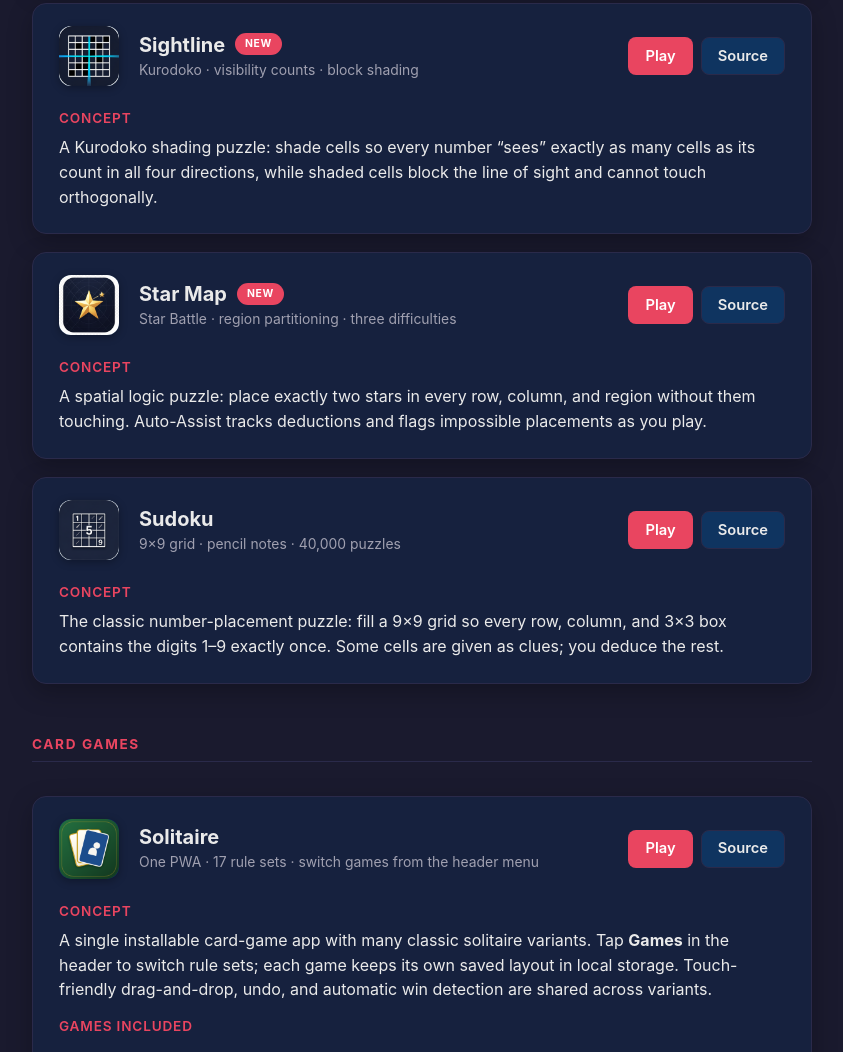
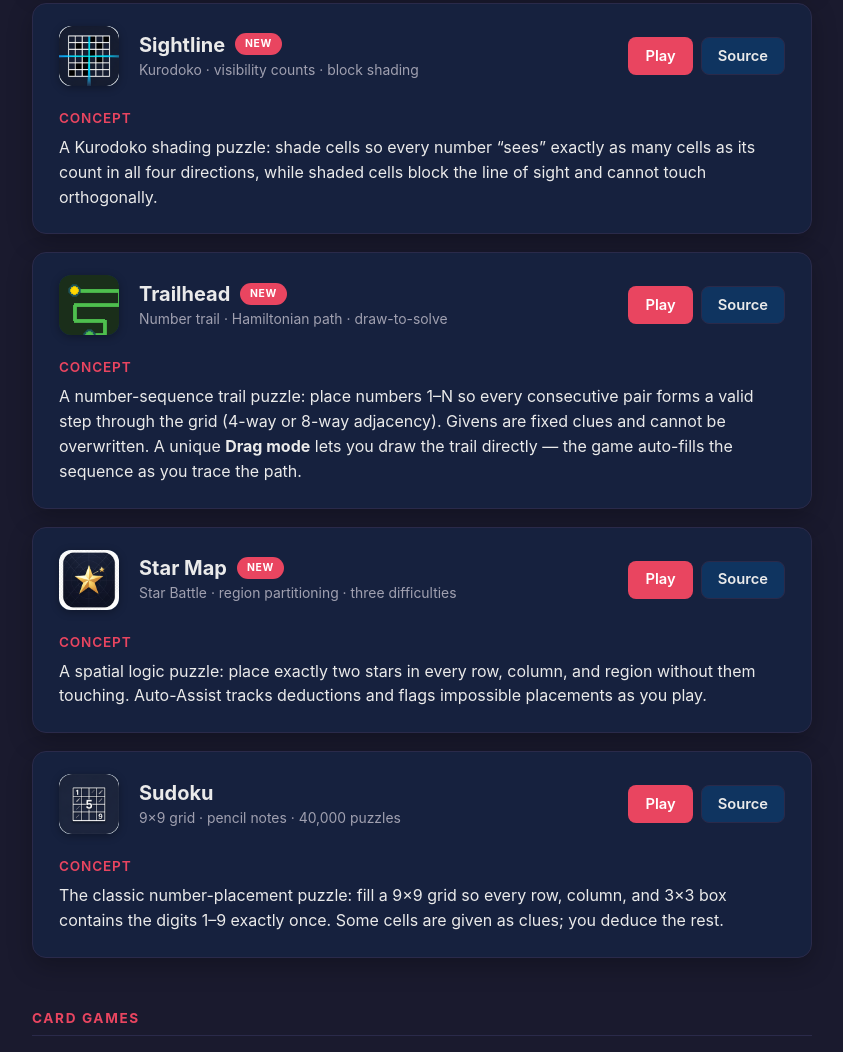
Before and after one commit to kimmania/games-overview, a plain HTML site: page site/index.html in a window 1280 px wide. Shown: the part 1410-2462 px from the top of the page, without its empty margins (218-1061 px from the left). Drawn offline with Linux system fonts and the light colour scheme.

Commit message:
Add Trailhead to games-overview

```diff
--- a/site/index.html
+++ b/site/index.html
@@ -278,6 +278,52 @@
         </div>
       </article>
 
+      <article class="game-card" id="trailhead" data-added="2026-06-27">
+        <div class="game-card-top">
+          <img
+            class="game-icon"
+            src="icons/game-trailhead.png"
+            alt="Trailhead icon"
+            width="64"
+            height="64"
+          />
+          <div class="game-card-header">
+            <div class="game-title-row">
+              <h2>Trailhead</h2>
+              <span class="badge-new" aria-label="Recently added">New</span>
+            </div>
+            <p class="game-tag">Number trail · Hamiltonian path · draw-to-solve</p>
+          </div>
+          <div class="game-actions">
+            <a
+              class="btn btn-primary"
+              href="https://kimmania.github.io/game-trailhead/"
+              rel="noopener noreferrer"
+              target="_blank"
+              >Play</a
+            >
+            <a
+              class="btn btn-secondary"
+              href="https://github.com/kimmania/game-trailhead"
+              rel="noopener noreferrer"
+              target="_blank"
+              >Source</a
+            >
+          </div>
+        </div>
+        <div class="game-card-body">
+          <section>
+            <h3>Concept</h3>
+            <p>
+              A number-sequence trail puzzle: place numbers 1–N so every consecutive pair forms a valid
+              step through the grid (4-way or 8-way adjacency). Givens are fixed clues and cannot be
+              overwritten. A unique <strong>Drag mode</strong> lets you draw the trail directly — the game
+              auto-fills the sequence as you trace the path.
+            </p>
+          </section>
+        </div>
+      </article>
+
       <article class="game-card" id="starmap" data-added="2026-06-27">
         <div class="game-card-top">
           <img
```
Also changed, not shown: site/icons/game-trailhead-512.png (added), site/icons/game-trailhead.png (added).
